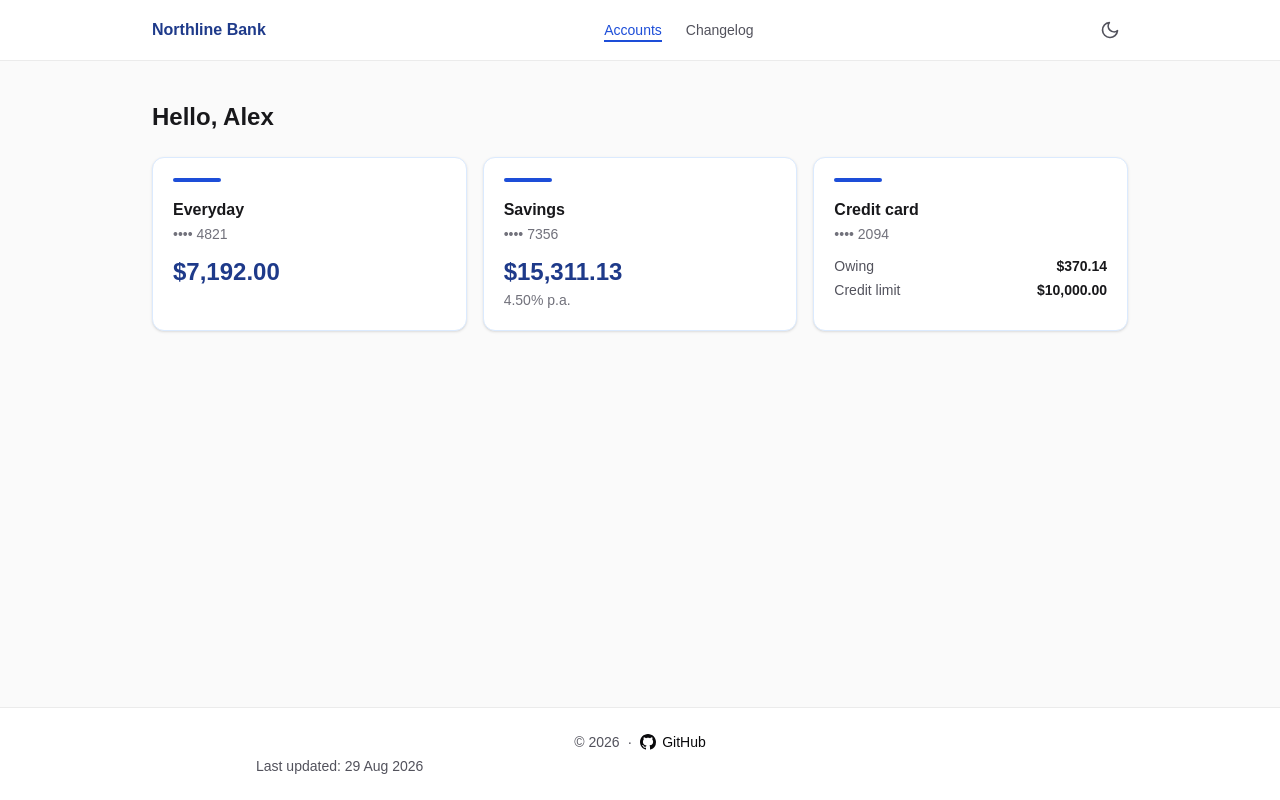
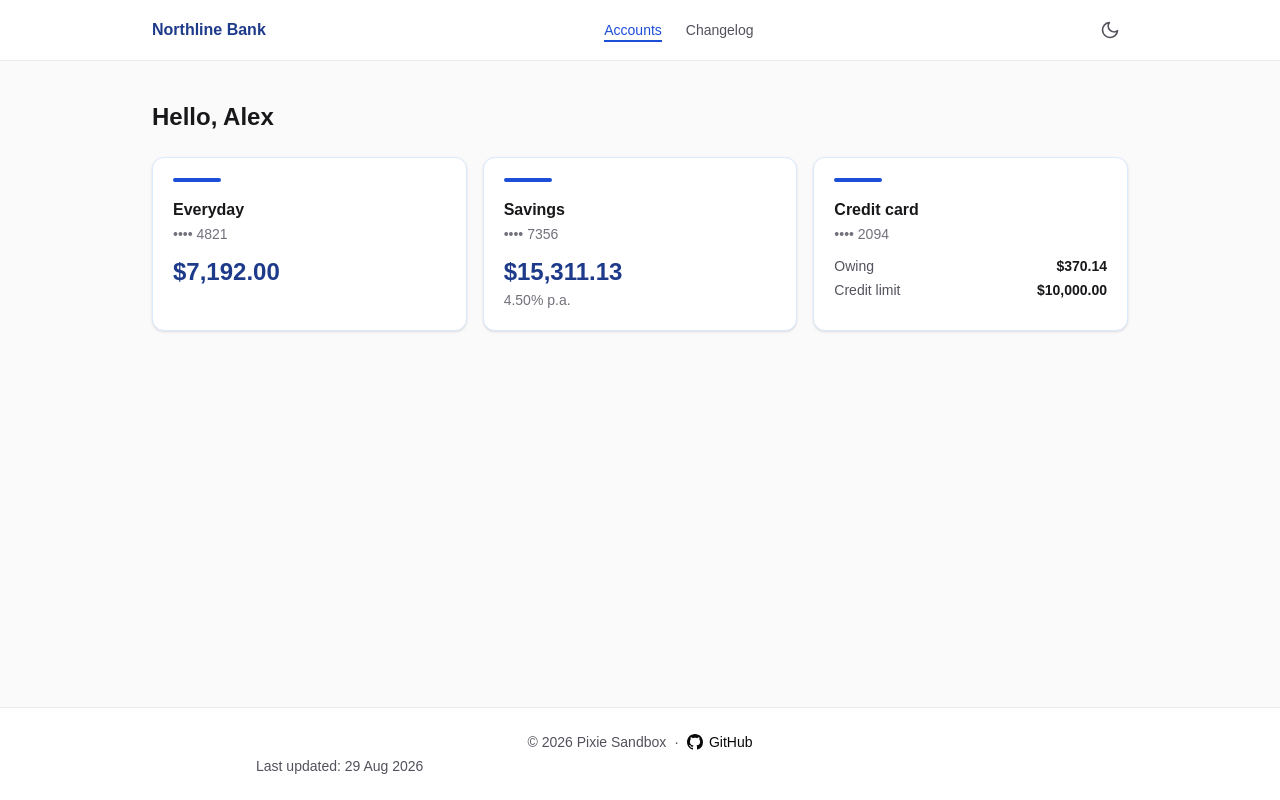
Before and after one commit to pixie-sandbox/pixie-sandbox-site, a Next.js app: page / in a window 1280 px wide. Built offline with nearby package versions, Linux system fonts and the light colour scheme.

Commit message:
Add 'Pixie Sandbox' to the footer copyright line
Append 'Pixie Sandbox' inside the existing <span>&copy; {year}</span> so the
full line reads '© {year} Pixie Sandbox'. Add a test assertion verifying the
full copyright string.

```diff
--- a/components/Footer.tsx
+++ b/components/Footer.tsx
@@ -20,7 +20,7 @@ export default function Footer() {
     <footer className="w-full py-6 px-8 border-t border-black/[.08] dark:border-white/[.145]">
       <div className="mx-auto max-w-3xl">
         <div className="flex items-center justify-center gap-2 text-sm text-zinc-600 dark:text-zinc-400">
-          <span>&copy; {year}</span>
+          <span>&copy; {year} Pixie Sandbox</span>
           <span>&middot;</span>
           <a
             href="https://github.com/pixie-sandbox/pixie-sandbox-site"
```
Also changed, not shown: 1 other file (tests, documents, lock files or other folders).
